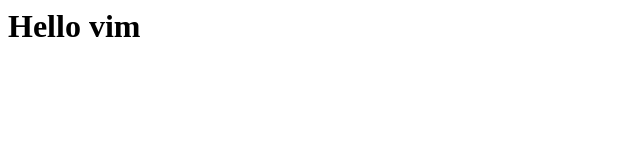
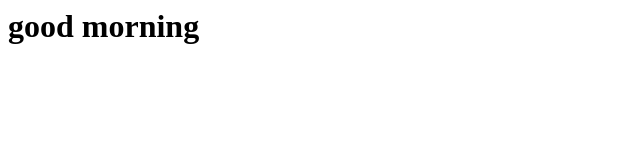
Before and after one commit to basilduck/hands-on, a plain HTML site: page index.html in a window 1280 px wide. Shown: the whole page, without its empty margins (0-640 px from the left). Drawn offline with Linux system fonts and the light colour scheme.

Commit message:
good morning

```diff
--- a/index.html
+++ b/index.html
@@ -1 +1 @@
-<html><h1>Hello vim</h1></html>
+<html><h1>good morning</h1></html>
```
